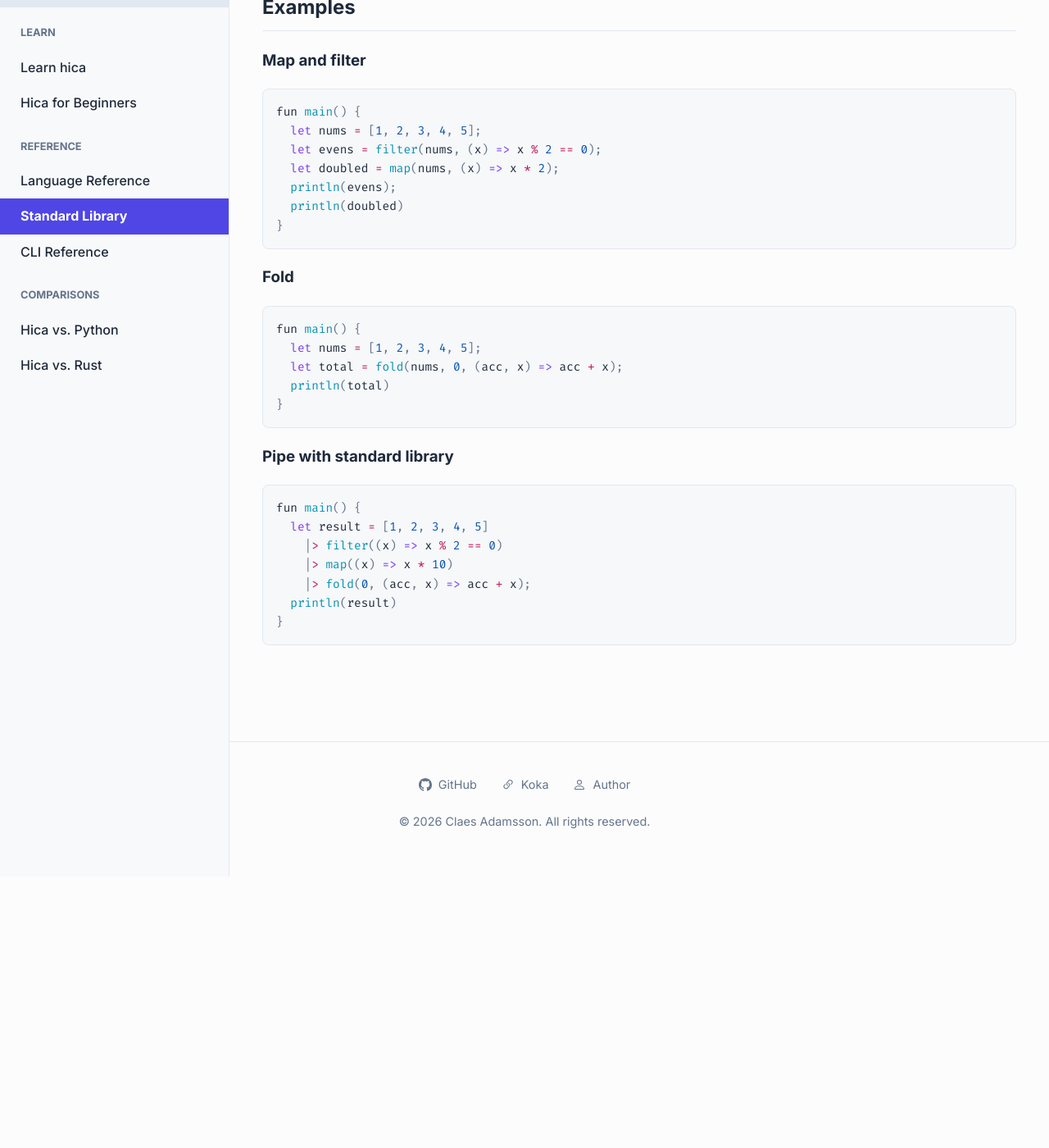
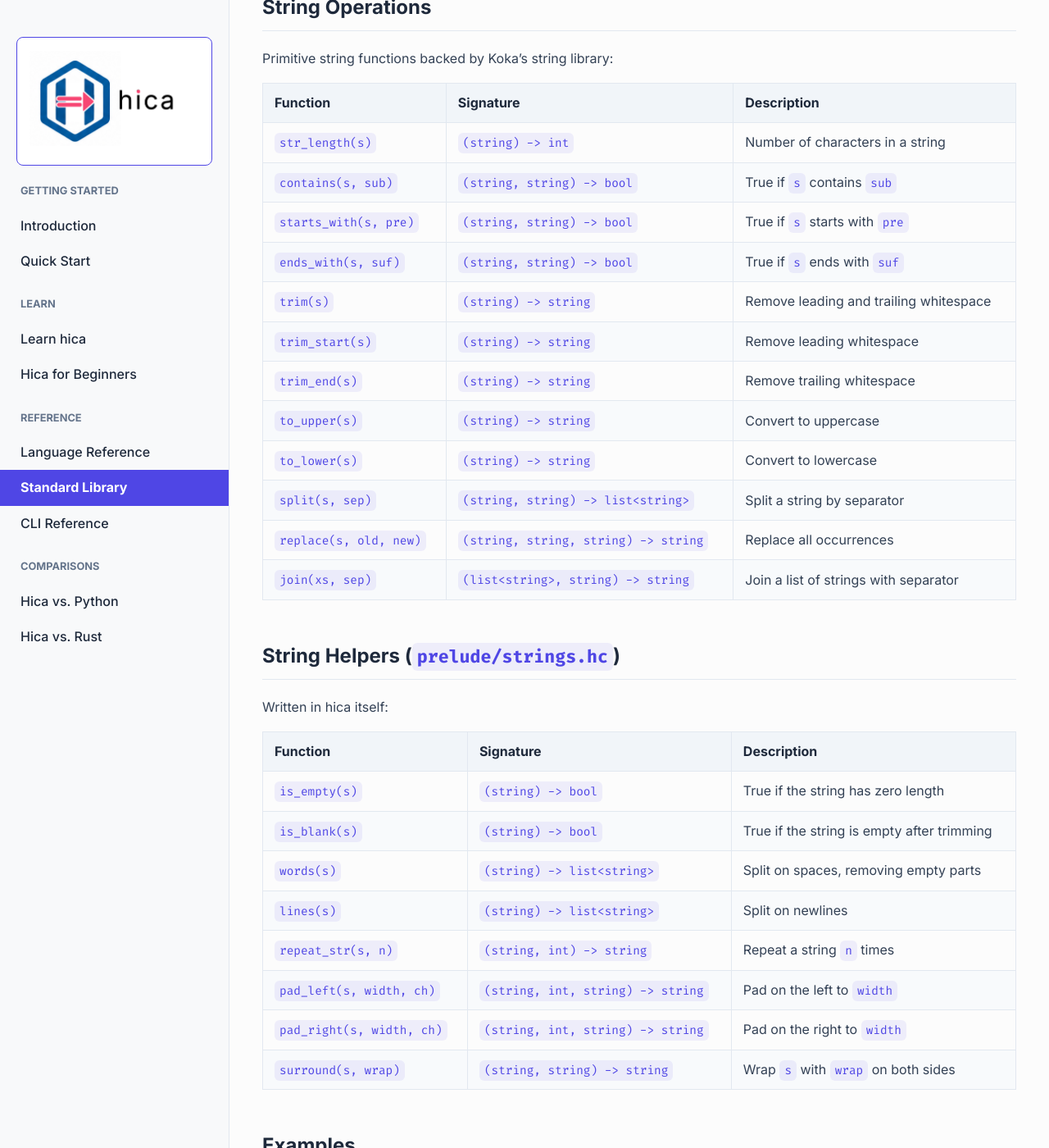
Before and after one commit to cladam/hica, a Jekyll site: the page built from docs/standard-library.md, in a window 1280 px wide and 1400 px high, scrolled down 1692 px. Shown: the whole window at 82% size. Built offline with Jekyll 4.4.1, drawn with Linux system fonts in a browser that asks for light colours; before the commit the page ends 2761 px from its top, so only the background shows below that; some of the changed text lies outside the part shown.

Commit message:
docs: document string utility functions

````diff
--- a/docs/standard-library.md
+++ b/docs/standard-library.md
@@ -43,6 +43,40 @@ Written in hica itself:
 | `max(a, b)` | `(int, int) -> int` | Larger of two values |
 | `clamp(v, lo, hi)` | `(int, int, int) -> int` | Constrain `v` to the range `[lo, hi]` |
 
+## String Operations
+
+Primitive string functions backed by Koka's string library:
+
+| Function | Signature | Description |
+|----------|-----------|-------------|
+| `str_length(s)` | `(string) -> int` | Number of characters in a string |
+| `contains(s, sub)` | `(string, string) -> bool` | True if `s` contains `sub` |
+| `starts_with(s, pre)` | `(string, string) -> bool` | True if `s` starts with `pre` |
+| `ends_with(s, suf)` | `(string, string) -> bool` | True if `s` ends with `suf` |
+| `trim(s)` | `(string) -> string` | Remove leading and trailing whitespace |
+| `trim_start(s)` | `(string) -> string` | Remove leading whitespace |
+| `trim_end(s)` | `(string) -> string` | Remove trailing whitespace |
+| `to_upper(s)` | `(string) -> string` | Convert to uppercase |
+| `to_lower(s)` | `(string) -> string` | Convert to lowercase |
+| `split(s, sep)` | `(string, string) -> list<string>` | Split a string by separator |
+| `replace(s, old, new)` | `(string, string, string) -> string` | Replace all occurrences |
+| `join(xs, sep)` | `(list<string>, string) -> string` | Join a list of strings with separator |
+
+## String Helpers (`prelude/strings.hc`)
+
+Written in hica itself:
+
+| Function | Signature | Description |
+|----------|-----------|-------------|
+| `is_empty(s)` | `(string) -> bool` | True if the string has zero length |
+| `is_blank(s)` | `(string) -> bool` | True if the string is empty after trimming |
+| `words(s)` | `(string) -> list<string>` | Split on spaces, removing empty parts |
+| `lines(s)` | `(string) -> list<string>` | Split on newlines |
+| `repeat_str(s, n)` | `(string, int) -> string` | Repeat a string `n` times |
+| `pad_left(s, width, ch)` | `(string, int, string) -> string` | Pad on the left to `width` |
+| `pad_right(s, width, ch)` | `(string, int, string) -> string` | Pad on the right to `width` |
+| `surround(s, wrap)` | `(string, string) -> string` | Wrap `s` with `wrap` on both sides |
+
 ## Examples
 
 ### Map and filter
@@ -78,3 +112,29 @@ fun main() {
   println(result)
 }
 ```
+
+### String operations
+
+```rust
+fun main() {
+  let msg = "  Hello, World!  ";
+  println(trim(msg));
+  println(to_upper(trim(msg)));
+  println(contains(msg, "World"));
+
+  let csv = "alice,bob,charlie";
+  println(split(csv, ","));
+  println(join(split(csv, ","), " & "));
+  println(replace(csv, ",", " | "))
+}
+```
+
+### String helpers from prelude
+
+```rust
+fun main() {
+  println(words("the  quick   fox"));
+  println(pad_left("42", 6, "0"));
+  println(surround("hello", "**"))
+}
+```
````
Also changed, not shown: docs/backlog.md (+4 -6 lines), docs/language-reference.md (+18 -0 lines), documentation/backlog.md (+4 -6 lines), prelude/README.md (+34 -0 lines).
